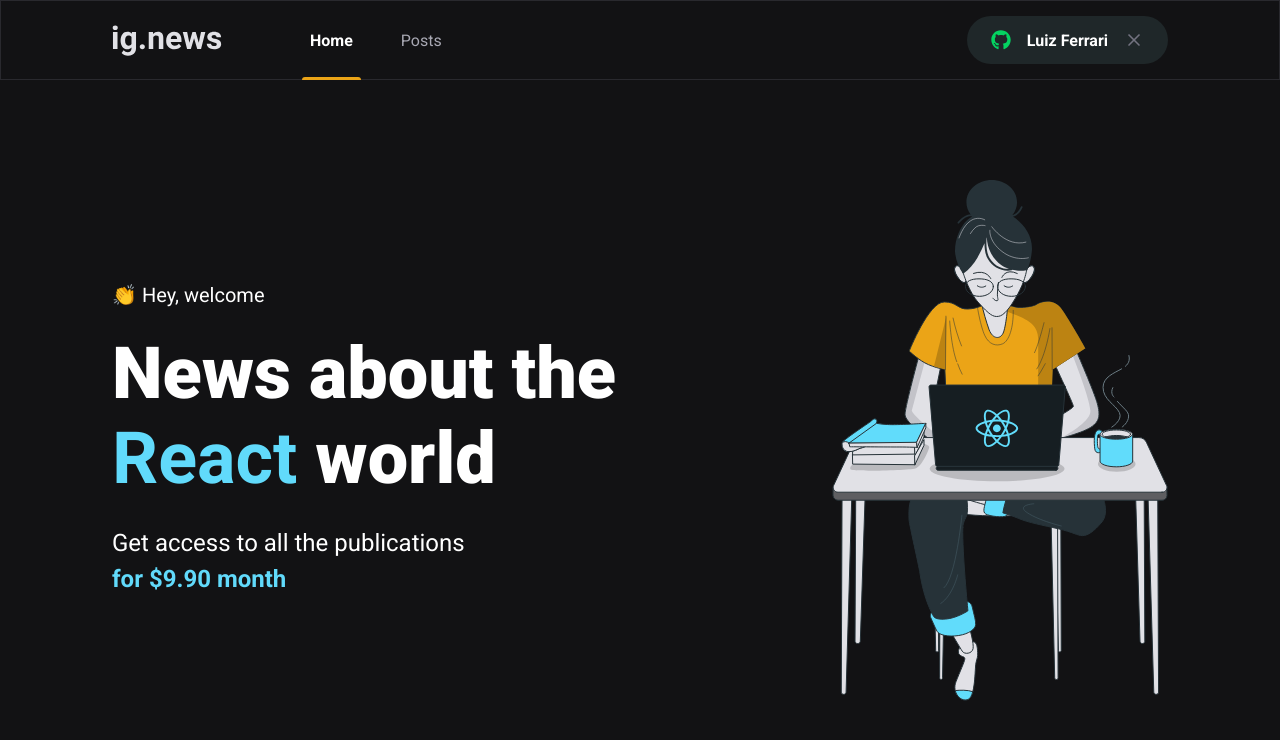
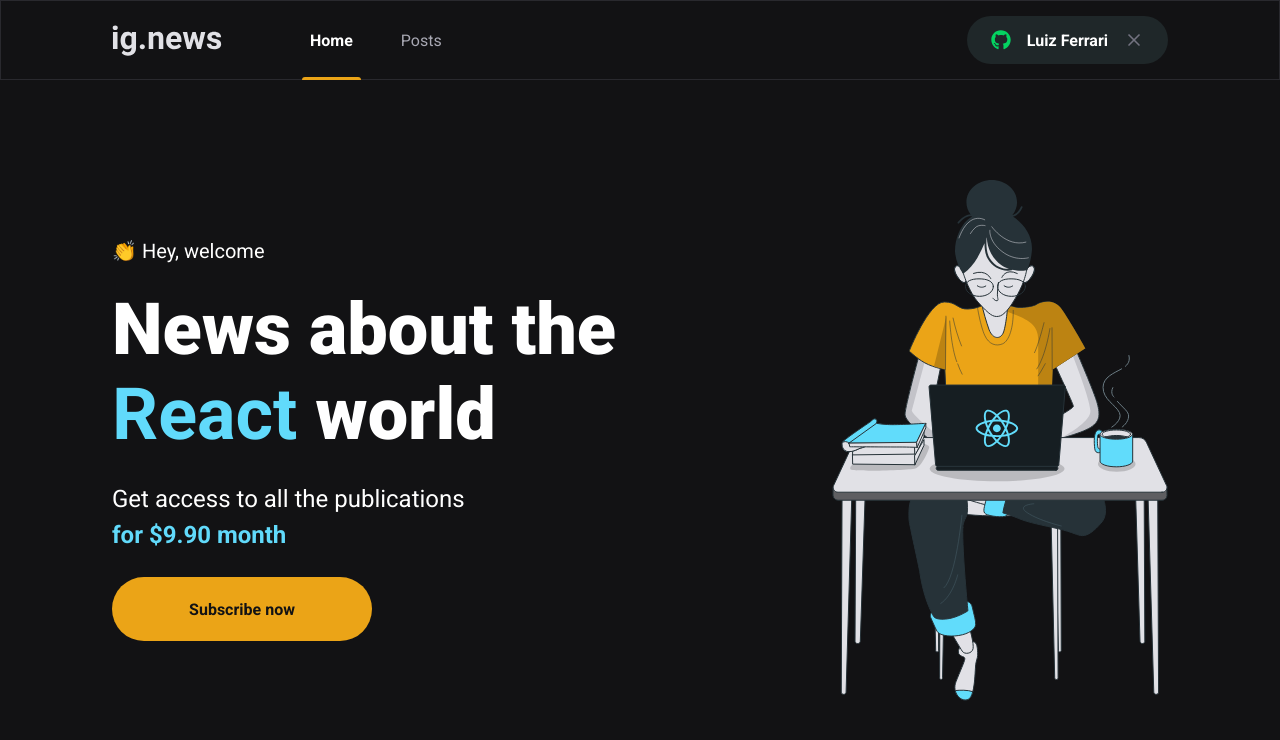
Before and after one commit to lgmf/ignite-reactjs-ignews, a Next.js app: page / in a window 1280 px wide. Shown: the top 740 px of the page. Built offline with nearby package versions, Linux system fonts and the light colour scheme.

Commit message:
feat: create the subscribe button UI

```diff
--- /dev/null
+++ b/src/components/SubscribeButton/index.tsx
@@ -0,0 +1,9 @@
+import styles from "./styles.module.scss";
+
+export function SubscribeButton() {
+  return (
+    <button type="button" className={styles.subscribeButton}>
+      Subscribe now
+    </button>
+  );
+}
--- /dev/null
+++ b/src/components/SubscribeButton/styles.module.scss
@@ -0,0 +1,17 @@
+.subscribeButton {
+  height: 4rem;
+  width: 260px;
+  border-radius: 2rem;
+  background: var(--yellow-500);
+  color: var(--gray-900);
+  font-weight: bold;
+  transition: filter 0.2s;
+
+  display: flex;
+  justify-content: center;
+  align-items: center;
+
+  &:hover {
+    filter: brightness(0.8);
+  }
+}
--- a/src/components/index.ts
+++ b/src/components/index.ts
@@ -1,2 +1,3 @@
 export * from './Header';
 export * from './SignInButton';
+export * from './SubscribeButton';
--- a/src/pages/index.tsx
+++ b/src/pages/index.tsx
@@ -1,4 +1,5 @@
 import Head from "next/head";
+import { SubscribeButton } from "../components";
 
 import styles from "./home.module.scss";
 
@@ -22,6 +23,8 @@
               Get access to all the publications
               <strong> for $9.90 month</strong>
             </p>
+
+            <SubscribeButton />
           </div>
           <img src="/images/avatar.svg" alt="girl coding" />
         </section>
```
